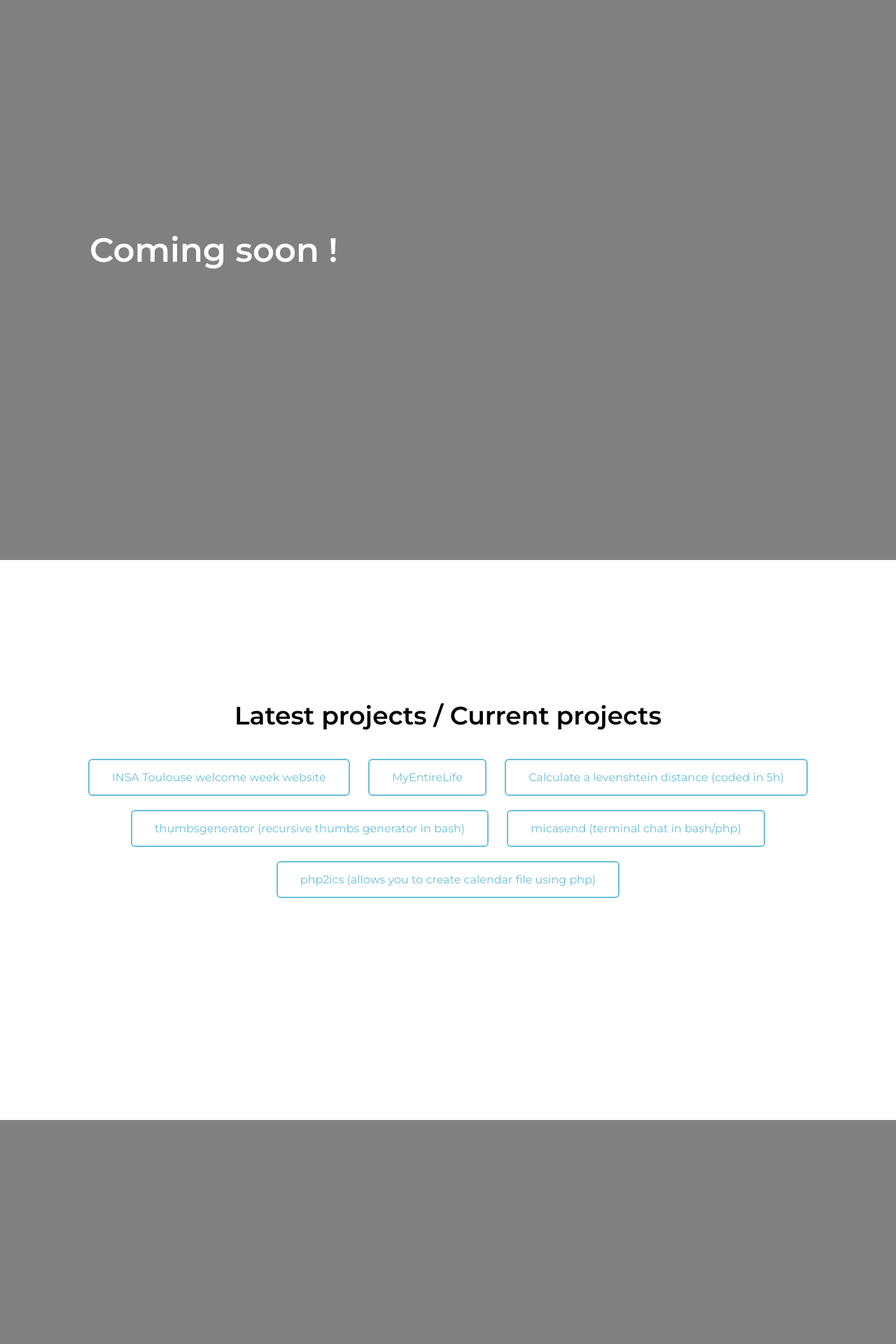
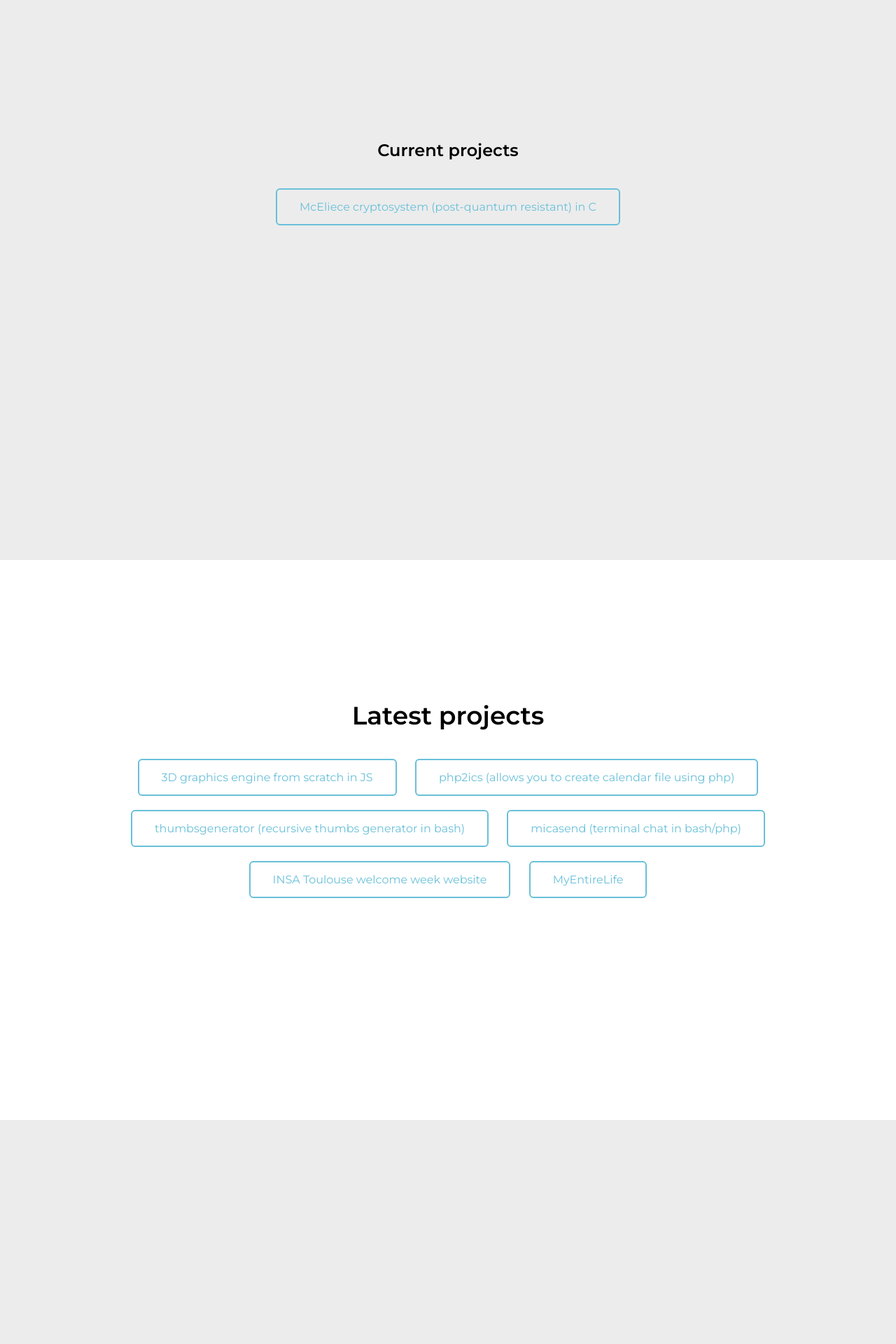
Before and after one commit to baptistereb/portfolio, a PHP site: page / in a window 1280 px wide. Shown: the part 800-2720 px from the top of the page at 70% size. Run offline with PHP 8.4, Linux system fonts and the light colour scheme; data that the repository does not hold is empty.

Commit message:
mise a jour des sections

```diff
--- a/public_html/css/project.css
+++ b/public_html/css/project.css
@@ -1,5 +1,5 @@
 #project {
-	background-color: grey;
+	background-color: #ECECEC;
 	z-index: 2;
 	position: absolute;
 	top: 100vh;
@@ -9,10 +9,27 @@
 }
 
 #project h1 {
-	position: absolute;
-	height: 3em;
-	top: 50%;
-	margin: -1.5em 10vw 0 10vw;
-	font-size: 3em;
-	color: white;
+    margin-bottom: 30px;
+    color:black;
 }
+
+#project a.button {
+    background-color: #ECECEC;
+    border: none;
+    color: #69C0D9;
+    padding: 15px 32px;
+    text-align: center;
+    text-decoration: none;
+    display: inline-block;
+    font-size: 16px;
+    border: 2px solid #69C0D9;
+    border-radius: 6px;
+    margin: 10px;
+}
+
+#project a.button:hover {
+    -webkit-transition-duration: 0.4s; /* Safari */
+    transition-duration: 0.4s;
+    background-color: #69C0D9;
+    color: white;
+}
--- a/public_html/css/skill.css
+++ b/public_html/css/skill.css
@@ -1,5 +1,5 @@
 #skill {
-	background-color: grey;
+	background-color: #ECECEC;
 	z-index: 2;
 	position: absolute;
 	top: 300vh;
@@ -15,5 +15,10 @@
 	top: 50%;
 	margin: -1.5em 10vw 0 10vw;
 	font-size: 3em;
-	color: white;
+	color: black;
 }
+
+#skill .cv {
+	height: 100vh;
+	width: 100vw;
+}
--- a/public_html/index.php
+++ b/public_html/index.php
@@ -1,8 +1,8 @@
 <?php
-$fr = ["fr", "Français", "English", "Accueil", "Projets", "Compétences", "Contact", "Etudiant à l'INSA Toulouse, développeur web", "Amoureux des imprimantes 3D, de programmation et plus globalement des nouvelles technologies (communement appelé : nerd)<br>Egalement conseiller en systèmes et logiciels informatiques ^^ (oui oui APE 62.02A)", "Me contacter", "Retourner à la page d'accueil", "Tous droits réservés", "Portail", "Erreur 404", "Bientôt disponible", "Derniers projets / Projets en cours", "Site de la semaine d'accueil de l'INSA Toulouse", "MyEntireLife", "Calculer une distance de levenshtein (codé en 5h)", "thumbsgenerator (script bash récursif pour faire des thumbs)", "micasend (chat dans le terminal en bash/php)", "php2ics (permet de générer des calendriers en php)"];
+$fr = ["fr", "Français", "English", "Accueil", "Projets en cours", "Compétences", "Contact", "Etudiant à l'INSA Toulouse, développeur web", "Amoureux des imprimantes 3D, de programmation et plus globalement des nouvelles technologies (communement appelé : nerd)"/*<br>Egalement conseiller en systèmes et logiciels informatiques ^^ (oui oui APE 62.02A)"*/, "Me contacter", "Retourner à la page d'accueil", "Tous droits réservés", "Anciens projets", "Erreur 404", "Bientôt disponible", "Anciens projets", "Site de la semaine d'accueil de l'INSA Toulouse", "MyEntireLife", "Calculer une distance de levenshtein (codé en 5h)", "thumbsgenerator (script bash récursif pour faire des thumbs)", "micasend (chat dans le terminal en bash/php)", "php2ics (permet de générer des calendriers en php)", "systeme cryptographique McEliece (résistant au post quantique) en C", "Moteur graphique 3D from scratch en JS"];
 
 
-$en = ["en", "English", "Français", "Home", "Projects", "Skills", "Contact", "Student at INSA Toulouse, web developer", "Lover of 3D printers, programming and more generally of new technologies (commonly called : a nerd)", "Contact me", "Back to homepage", "All rights reserved", "Portal", "404 Not found", "Coming soon !", "Latest projects / Current projects", "INSA Toulouse welcome week website", "MyEntireLife", "Calculate a levenshtein distance (coded in 5h)", "thumbsgenerator (recursive thumbs generator in bash)", "micasend (terminal chat in bash/php)", "php2ics (allows you to create calendar file using php)"];
+$en = ["en", "English", "Français", "Home", "Current projects", "Skills", "Contact", "Student at INSA Toulouse, web developer", "Lover of 3D printers, programming and more generally of new technologies (commonly called : a nerd)", "Contact me", "Back to homepage", "All rights reserved", "Latest projects", "404 Not found", "Coming soon !", "Latest projects", "INSA Toulouse welcome week website", "MyEntireLife", "Calculate a levenshtein distance (coded in 5h)", "thumbsgenerator (recursive thumbs generator in bash)", "micasend (terminal chat in bash/php)", "php2ics (allows you to create calendar file using php)", "McEliece cryptosystem (post-quantum resistant) in C", "3D graphics engine from scratch in JS"];
 
 function index() {
 	header('Location: #');
@@ -129,24 +129,21 @@ if(isset($_POST['hexa'])) {
    <span></span>
 </section>
 <section class="project" id="project">
-	<!--
-	projet timelpase
-	projet alimentation de labo
-	site de l'amicale
-	grolth-studio-->
-	<h1><?= $v[14] ?></h1>
+	<div id="box-middle">
+		<h1><?= $v[4] ?></h1>
+		<a href="https://github.com/baptistereb/McEliece" target="_link" class="button">
+			<?= $v[22] ?>
+		</a>
+	</div>
 </section>
 <section class="link" id="link">
 	<div id="box-middle">
 		<h1><?= $v[15] ?></h1>
-		<a href="accueil.insat.fr" target="_link" class="button">
-			<?= $v[16] ?>
+		<a href="https://real-intgine.insat.fr" target="_link" class="button">
+			<?= $v[23] ?>
 		</a>
-		<a href="myentirelife.php" target="_link" class="button">
-			<?= $v[17] ?>
-		</a>
-		<a href="levenshtein.php" target="_link" class="button">
-			<?= $v[18] ?>
+		<a href="https://github.com/baptistereb/php2ics" target="_link" class="button">
+			<?= $v[21] ?>
 		</a>
 		<a href="https://github.com/baptistereb/thumbs-generator" target="_link" class="button">
 			<?= $v[19] ?>
@@ -154,36 +151,23 @@ if(isset($_POST['hexa'])) {
 		<a href="https://github.com/baptistereb/micasend" target="_link" class="button">
 			<?= $v[20] ?>
 		</a>
-		<a href="https://github.com/baptistereb/php2ics" target="_link" class="button">
-			<?= $v[21] ?>
+		<a href="https://accueil.insat.fr" target="_link" class="button">
+			<?= $v[16] ?>
 		</a>
+		<a href="myentirelife.php" target="_link" class="button">
+			<?= $v[17] ?>
+		</a>
+		<!--<a href="levenshtein.php" target="_link" class="button">
+			<?php //echo $v[18]; ?>
+		</a>-->
 	</div>
 </section>
 <section class="skill" id="skill">
-	<?php /*<table>
-		<td width="50%">
-			<ul>
-				<li>Impression 3D</li>
-				<li>Electronique</li>
-				<li>Montage PC</li>
-				<li>Conception de PCB</li>
-			</ul>
-		</td>
-		<td width="50%">
-			<ul>
-				<li>HTML, CSS, PHP</li>
-				<li>quelques bases en JS</li>
-				<li>des bases en ADA, python</li>
-				<li>connaissances des API suivantes : discord, youtube, twitter</li>
-				<li>UNIX</li>
-				<li>GIT</li>
-				<li>Sait configurer un serveur web avec virtualhost et certificat SSL</li>
-				<li>Gcode pour imprimante 3D</li>
-				<li>Modélisation 3D sur Fusion360<li>
-			</ul>
-		</td>
-	</table>*/ ?>
-	<h1><?= $v[13] ?> ^^</h1>
+	<?php if($_COOKIE['language'] == "fr") { ?>
+		<embed src="./baptistereb_fr.pdf" class="cv" type="application/pdf"/>
+	<?php } else { ?>
+		<embed src="./baptistereb_en.pdf" class="cv" type="application/pdf"/>
+	<?php } ?>
 </section>
 <section class="contact" id="contact" style="text-align:center;">
 	<div class="title-contact"><?= $v['9'] ?></div>
@@ -225,7 +209,7 @@ if(isset($_POST['hexa'])) {
 	</a>
 
 	<div id="copyright">
-		<span>Copyright © 2022 - Rébillard Baptiste - <?= $v['11'] ?></span>
+		<span>Copyright © 2024 - Rébillard Baptiste - <?= $v['11'] ?></span>
 	</div>
 </section>
 
```
